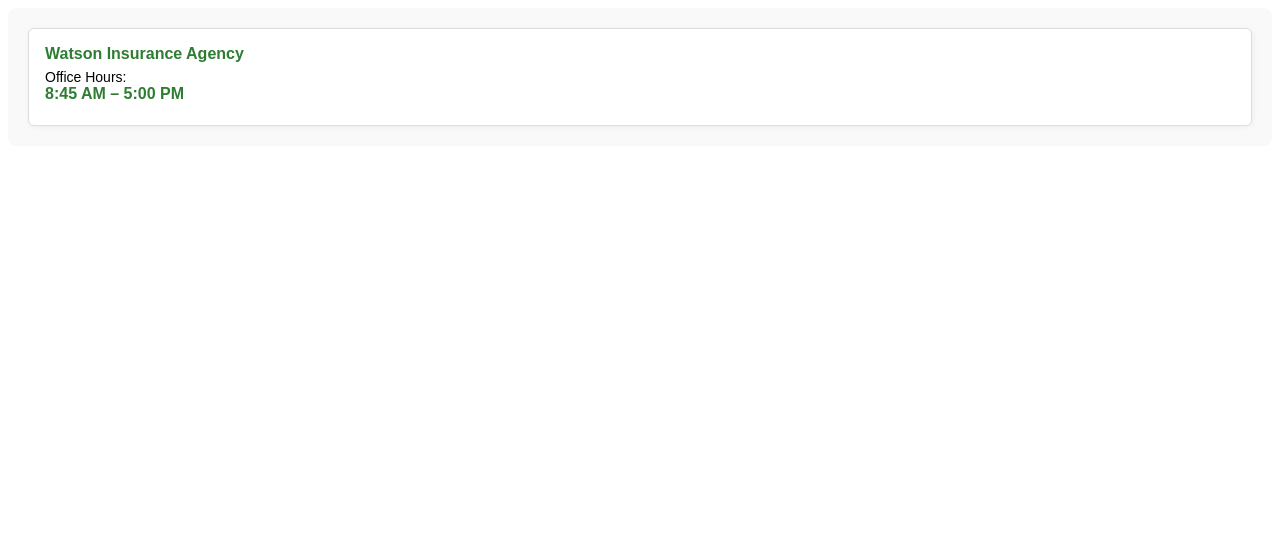
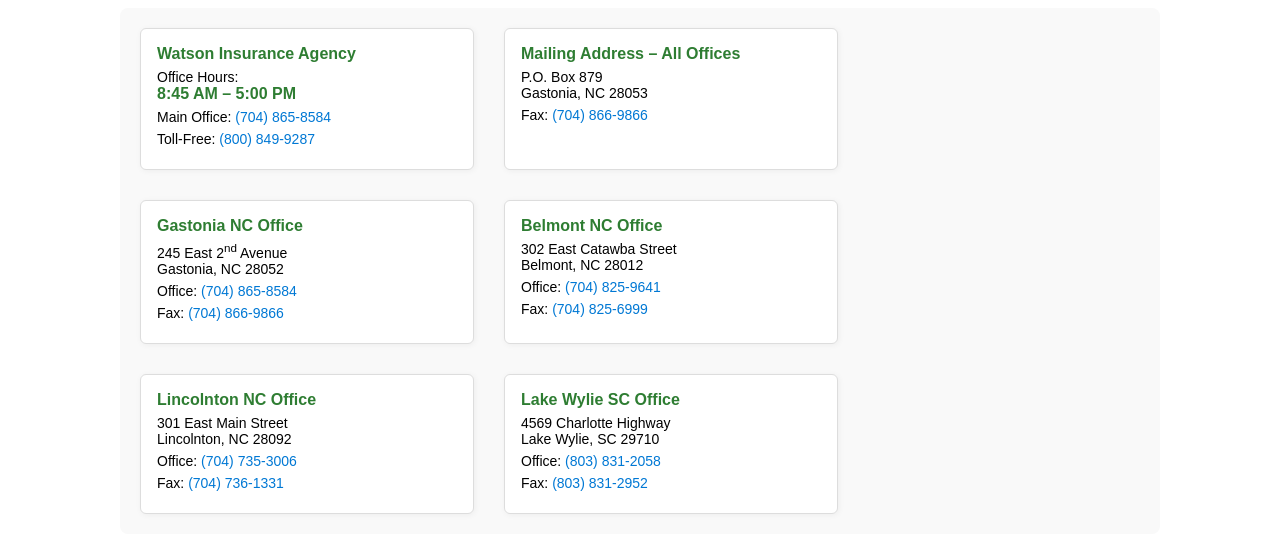
Before and after one commit to AzureChimes/my-html-embed, a plain HTML site: page index.html in a window 1280 px wide. Drawn offline with Linux system fonts and the light colour scheme.

Commit message:
Update index.html

```diff
--- a/index.html
+++ b/index.html
@@ -3,13 +3,13 @@
     .container {
       display: flex;
       flex-wrap: wrap;
-      gap: 20px;
+      gap: 30px;
       font-family: Arial, sans-serif;
       background-color: #f9f9f9;
       padding: 20px;
       border-radius: 8px;
-      width: 100%; /* Let it fill the SharePoint embed box */
-      box-sizing: border-box;
+      max-width: 1000px;
+      margin: auto;
     }
 
     .office-card {
@@ -17,23 +17,8 @@
       border: 1px solid #ddd;
       border-radius: 6px;
       padding: 16px;
-      flex: 1 1 calc(33.333% - 20px); /* 3 per row, adjusts as needed */
-      min-width: 200px; /* Prevent text from getting too squished */
+      width: 300px;
       box-shadow: 1px 1px 6px rgba(0, 0, 0, 0.05);
-      box-sizing: border-box;
-    }
-
-    /* Make them stack nicely on smaller widths */
-    @media (max-width: 800px) {
-      .office-card {
-        flex: 1 1 calc(50% - 20px); /* 2 per row */
-      }
-    }
-
-    @media (max-width: 500px) {
-      .office-card {
-        flex: 1 1 100%; /* Full width on very small screens */
-      }
     }
 
     .office-card strong {
@@ -63,4 +48,49 @@
     <!-- Watson Insurance Agency -->
     <div class="office-card">
       <strong>Watson Insurance Agency</strong>
-      <p>Office Hours: <strong>8:45 AM – 5:00 PM
+      <p>Office Hours: <strong>8:45 AM – 5:00 PM</strong></p>
+      <p>Main Office: <a href="tel:+17048658584">(704) 865-8584</a></p>
+      <p>Toll-Free: <a href="tel:+18008499287">(800) 849-9287</a></p>
+    </div>
+
+    <!-- Mailing Address -->
+    <div class="office-card">
+      <strong>Mailing Address – All Offices</strong>
+      <p>P.O. Box 879<br>Gastonia, NC 28053</p>
+      <p>Fax: <a href="tel:+17048669866">(704) 866-9866</a></p>
+    </div>
+
+    <!-- Gastonia NC Office -->
+    <div class="office-card">
+      <strong>Gastonia NC Office</strong>
+      <p>245 East 2<sup>nd</sup> Avenue<br>Gastonia, NC 28052</p>
+      <p>Office: <a href="tel:+17048658584">(704) 865-8584</a></p>
+      <p>Fax: <a href="tel:+17048669866">(704) 866-9866</a></p>
+    </div>
+
+    <!-- Belmont NC Office -->
+    <div class="office-card">
+      <strong>Belmont NC Office</strong>
+      <p>302 East Catawba Street<br>Belmont, NC 28012</p>
+      <p>Office: <a href="tel:+17048259641">(704) 825-9641</a></p>
+      <p>Fax: <a href="tel:+17028256999">(704) 825-6999</a></p>
+    </div>
+
+    <!-- Lincolnton NC Office -->
+    <div class="office-card">
+      <strong>Lincolnton NC Office</strong>
+      <p>301 East Main Street<br>Lincolnton, NC 28092</p>
+      <p>Office: <a href="tel:+17047353006">(704) 735-3006</a></p>
+      <p>Fax: <a href="tel:+17047361331">(704) 736-1331</a></p>
+    </div>
+
+    <!-- Lake Wylie SC Office -->
+    <div class="office-card">
+      <strong>Lake Wylie SC Office</strong>
+      <p>4569 Charlotte Highway<br>Lake Wylie, SC 29710</p>
+      <p>Office: <a href="tel:+18038312058">(803) 831-2058</a></p>
+      <p>Fax: <a href="tel:+18038312952">(803) 831-2952</a></p>
+    </div>
+
+  </div>
+</asp:Content>
```
